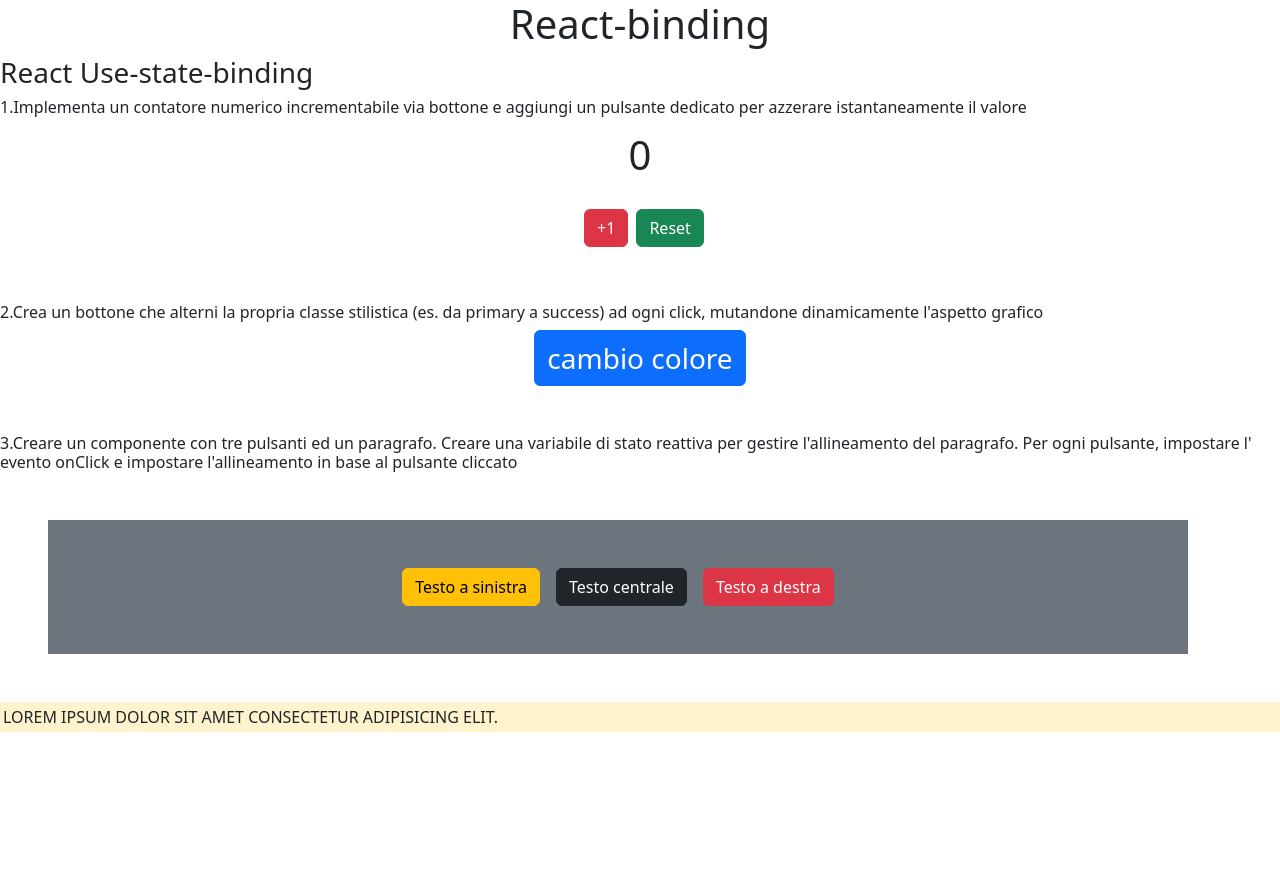
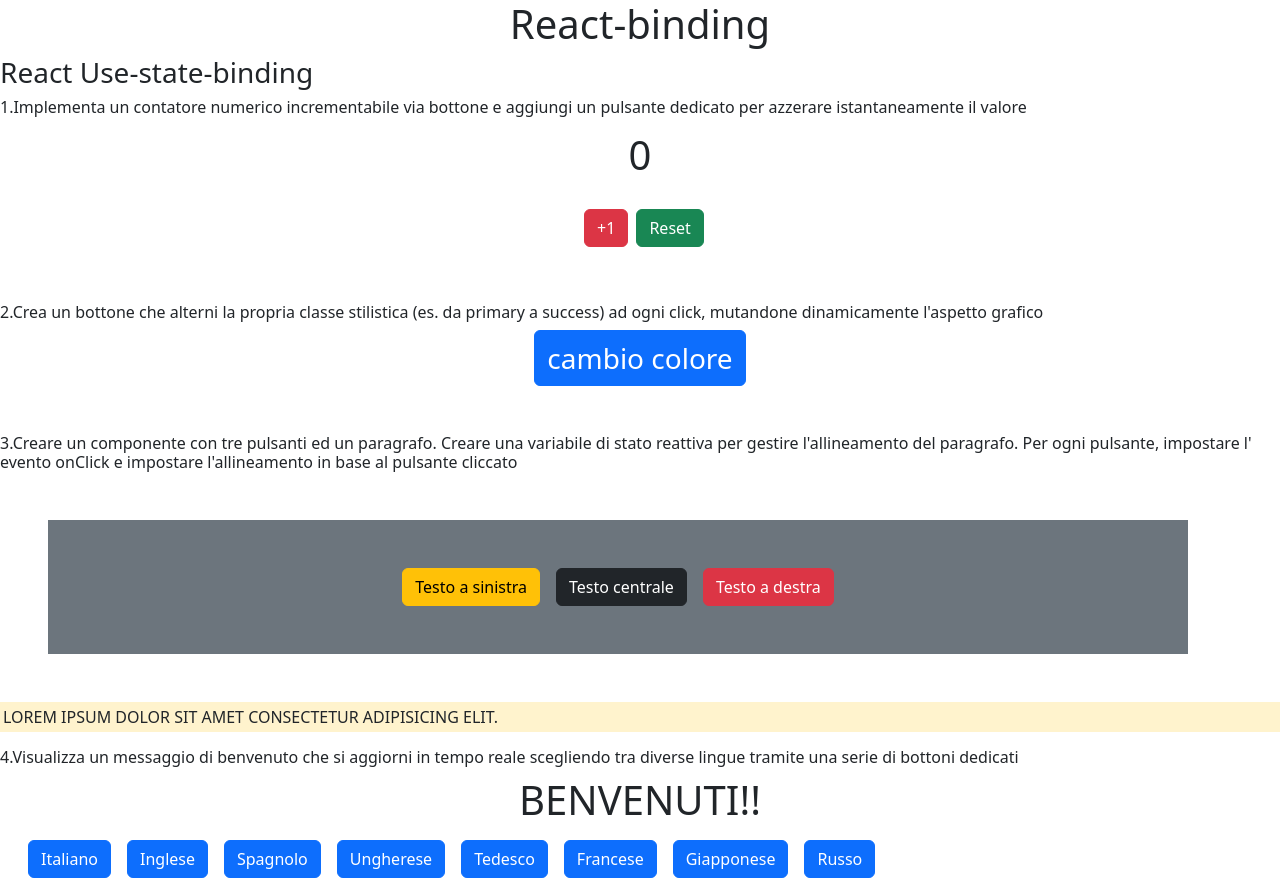
Before and after one commit to amanieltewolde/react-binding, a React (Vite) app: page / in a window 1280 px wide. Before the commit the page ends 800 px from the top, so only its background shows below. Built offline with nearby package versions, Linux system fonts and the light colour scheme.

Commit message:
Ex-4R.Use-state

```diff
--- a/src/App.jsx
+++ b/src/App.jsx
@@ -1,6 +1,7 @@
 import Ex1 from "./utilities/React-use-state-binding/Ex1";
 import Ex2 from "./utilities/React-use-state-binding/Ex2";
 import Ex3 from "./utilities/React-use-state-binding/Ex3";
+import Ex4 from "./utilities/React-use-state-binding/Ex4";
 
 
 
@@ -13,6 +14,8 @@ export default function App() {
       <Ex1 />
       <Ex2 />
       <Ex3 />
+      <Ex4 />
+
     </>
   )
 }
--- /dev/null
+++ b/src/utilities/React-use-state-binding/Ex4.jsx
@@ -0,0 +1,25 @@
+import { useState } from "react";
+import { exList } from "./List-Exercises";
+
+
+export default function Ex4() {
+
+    const [language, setLanguage] = useState('Benvenuti!!')
+
+    return (
+        <div>
+            <h6>{exList[3].text}</h6>
+            <h2 className="h1 text-center text-uppercase">{language}</h2>
+            <div className="container m-3 d-flex gap-3">
+                <button onClick={() => setLanguage('Benvenuti!!')} className="btn btn-primary">Italiano</button>
+                <button onClick={() => setLanguage('Welcome!!')} className="btn btn-primary">Inglese</button>
+                <button onClick={() => setLanguage('Bienvenidos!!')} className="btn btn-primary">Spagnolo</button>
+                <button onClick={() => setLanguage('üdvözlöm!')} className="btn btn-primary">Ungherese</button>
+                <button onClick={() => setLanguage('Wilkommen!!')} className="btn btn-primary">Tedesco</button>
+                <button onClick={() => setLanguage('Bienvenue!!')} className="btn btn-primary">Francese</button>
+                <button onClick={() => setLanguage('Yokoso!!')} className="btn btn-primary">Giapponese</button>
+                <button onClick={() => setLanguage('Dobro pozhalovat!!')} className="btn btn-primary">Russo</button>
+            </div>
+        </div>
+    )
+}
```
